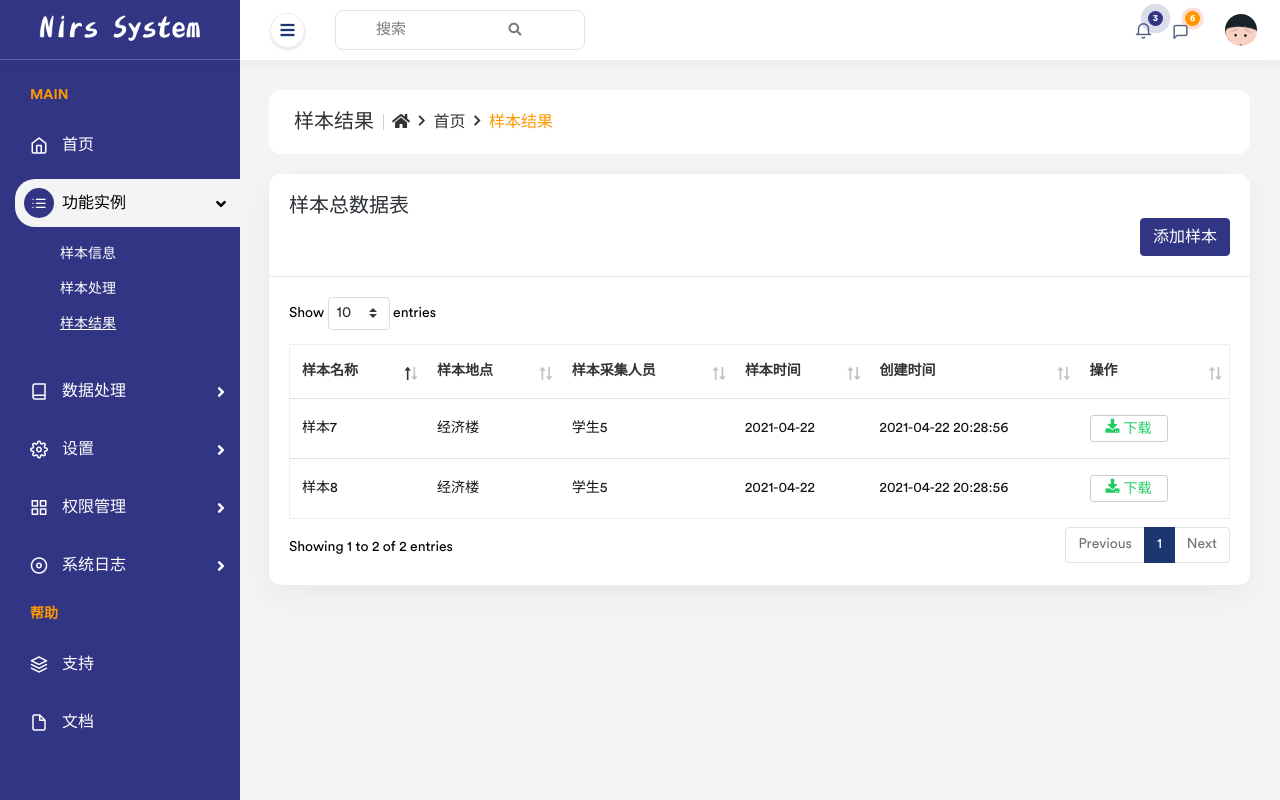
After one commit to midisec/NirsSystem, a Flask app: page /system/sample/result in a window 1280 px wide. The commit adds this page. Run offline with Flask 2, Linux system fonts and the light colour scheme; some libraries are stand-ins or nearby versions; some web fonts are replaced.

Commit message:
update 10 7

```diff
--- a/apps/system/views.py
+++ b/apps/system/views.py
@@ -16,16 +16,19 @@ def index():
     return render_template('system/index.html')
 
 
-
 @bp.route('/sample/total')
 def sample_total():
     return render_template('system/sample_total.html')
 
 
-
 @bp.route('/sample/handle')
 def sample_handle():
     return render_template('system/sample_handle.html')
+
+
+@bp.route('/sample/result')
+def sample_result():
+    return render_template('system/sample_result.html')
 
 
 
--- /dev/null
+++ b/static/system/js/base.js
@@ -0,0 +1,32 @@
+
+
+$(function () {
+    var url = window.location.href;
+    var span1 = "<span class=\"shape1\"></span>";
+    var span2 = "<span class=\"shape2\"></span>";
+
+    if(url.indexOf('index') >= 0){
+        var profileLi = $("li[name='index']");
+        profileLi.addClass('active');
+        profileLi.children().eq(0).append(span1 + span2);
+    } else if(url.indexOf('total') >= 0 && url.indexOf('sample') >= 0){
+        var profileLi = $("li[name='sample']");
+        profileLi.addClass('active');
+        profileLi.children().eq(0).addClass("subdrop");
+        profileLi.children().eq(1).css("display","block");
+        profileLi.children().eq(1).children().eq(0).children().eq(0).addClass("active");
+    }else if(url.indexOf('handle') >= 0 && url.indexOf('sample') >= 0){
+        var profileLi = $("li[name='sample']");
+        profileLi.addClass('active');
+        profileLi.children().eq(0).addClass("subdrop");
+        profileLi.children().eq(1).css("display","block");
+        profileLi.children().eq(1).children().eq(1).children().eq(0).addClass("active");
+    }else if(url.indexOf('result') >= 0 && url.indexOf('sample') >= 0){
+        var profileLi = $("li[name='sample']");
+        profileLi.addClass('active');
+        profileLi.children().eq(0).addClass("subdrop");
+        profileLi.children().eq(1).css("display","block");
+        profileLi.children().eq(1).children().eq(2).children().eq(0).addClass("active");
+    }
+
+});
--- a/templates/system/base.html
+++ b/templates/system/base.html
@@ -93,13 +93,13 @@
 						<ul>
 							<li class="menu-title">	<span>Main</span>
 							</li>
-							<li><a href="{{ url_for('system.index') }}"><i class="feather-home"></i><span>首页</span></a>
+							<li name="index"><a href="{{ url_for('system.index') }}"><i class="feather-home"></i><span>首页</span></a>
 							</li>
-							<li class="submenu"><a href="#"><i class="feather-list"></i> <span>功能实例</span><span class="menu-arrow"></span></a>
+							<li name="sample" class="submenu"><a href="#"><i class="feather-list"></i> <span>功能实例</span><span class="menu-arrow"></span></a>
                                 <ul style="display: none;">
 									<li><a href="{{ url_for('system.sample_total') }}">样本信息</a></li>
 									<li><a href="{{ url_for('system.sample_handle') }}">样本处理</a></li>
-									<li><a href="#">样本结果</a></li>
+									<li><a href="{{ url_for('system.sample_result') }}">样本结果</a></li>
 								</ul>
 							</li>
 
@@ -284,7 +284,7 @@
 
 		<!-- Custom JS -->
 		<script  src="{{ url_for('static', filename='system/assets/js/script.js') }}"></script>
-
+        <script  src="{{ url_for('static', filename='system/js/base.js') }}"></script>
 
     </body>
 </html>
--- /dev/null
+++ b/templates/system/sample_result.html
@@ -0,0 +1,81 @@
+{% extends 'system/base.html' %}
+{% from "common/_macros.html" import static %}
+
+
+{% block title %}
+    样本结果 - 近红外光谱API实例化系统
+{% endblock %}
+
+{% block pagetitle1 %}
+    样本结果
+{% endblock %}
+
+{% block pagetitle2 %}
+    样本结果
+{% endblock %}
+
+{% block extend_css %}
+    <link rel="stylesheet" href="{{ url_for('static', filename='system/assets/plugins/datatables/datatables.min.css') }}">
+{% endblock %}
+
+{% block extend_js %}
+    <!-- Datatables JS -->
+    <script src="{{ url_for('static', filename='system/assets/plugins/datatables/jquery.dataTables.min.js') }}"></script>
+    <script src="{{ url_for('static', filename='system/assets/plugins/datatables/datatables.min.js') }}"></script>
+{% endblock %}
+
+
+{% block main_content %}
+    <div class="card">
+        <div class="card-header">
+            <h4 class="card-title">样本总数据表</h4>
+            <p class="card-text">
+
+                <button type="button" class="btn btn-primary" style="float: right;">添加样本</button>
+            </p>
+
+        </div>
+        <div class="card-body">
+            <div class="table-responsive">
+                <table class="datatable table table-stripped">
+                    <thead>
+                        <tr>
+                            <th>样本名称</th>
+                            <th>样本地点</th>
+                            <th>样本采集人员</th>
+                            <th>样本时间</th>
+                            <th>创建时间</th>
+                            <th>操作</th>
+                        </tr>
+                    </thead>
+                    <tbody>
+                        <tr>
+                            <td>样本7</td>
+                            <td>经济楼</td>
+                            <td>学生5</td>
+                            <td>2021-04-22</td>
+                            <td>2021-04-22 20:28:56</td>
+                            <td class="text-right d-flex">
+                                <a href="#" class="btn btn-sm btn-white text-success mr-2 d-flex"><i class="fas fa-download mr-1"></i> 下载</a>
+                            </td>
+                        </tr>
+                        <tr>
+                            <td>样本8</td>
+                            <td>经济楼</td>
+                            <td>学生5</td>
+                            <td>2021-04-22</td>
+                            <td>2021-04-22 20:28:56</td>
+                            <td class="text-right d-flex">
+                                <a href="#" class="btn btn-sm btn-white text-success mr-2 d-flex"><i class="fas fa-download mr-1"></i> 下载</a>
+                            </td>
+                        </tr>
+
+
+
+
+                    </tbody>
+                </table>
+            </div>
+        </div>
+    </div>
+{% endblock %}
```
Also changed, not shown: static/system/js/sample_handle.js (added, +10 -0 lines), templates/system/sample_handle.html (+30 -7 lines), static/system/pic/upload_example.png (added).
